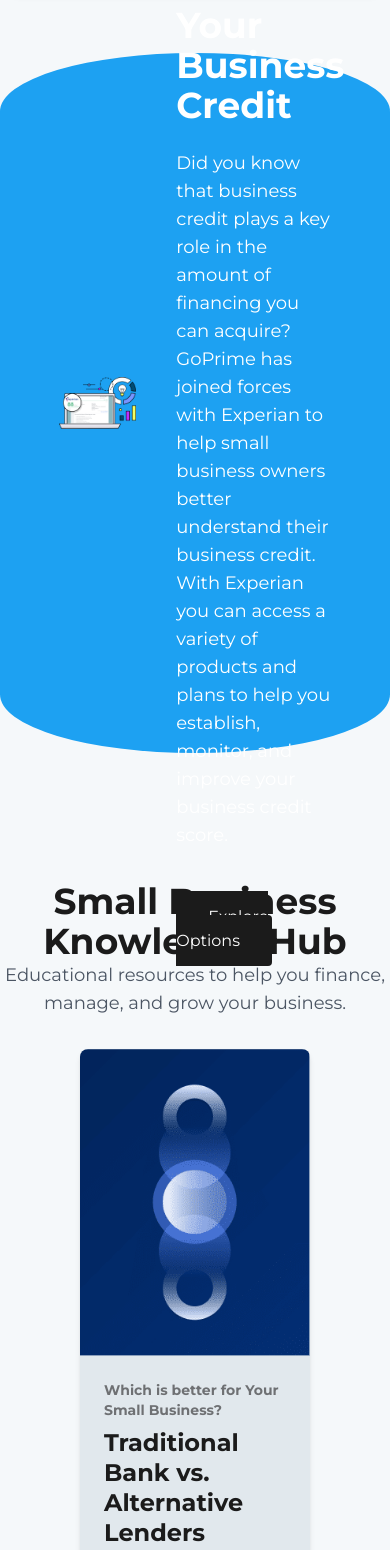
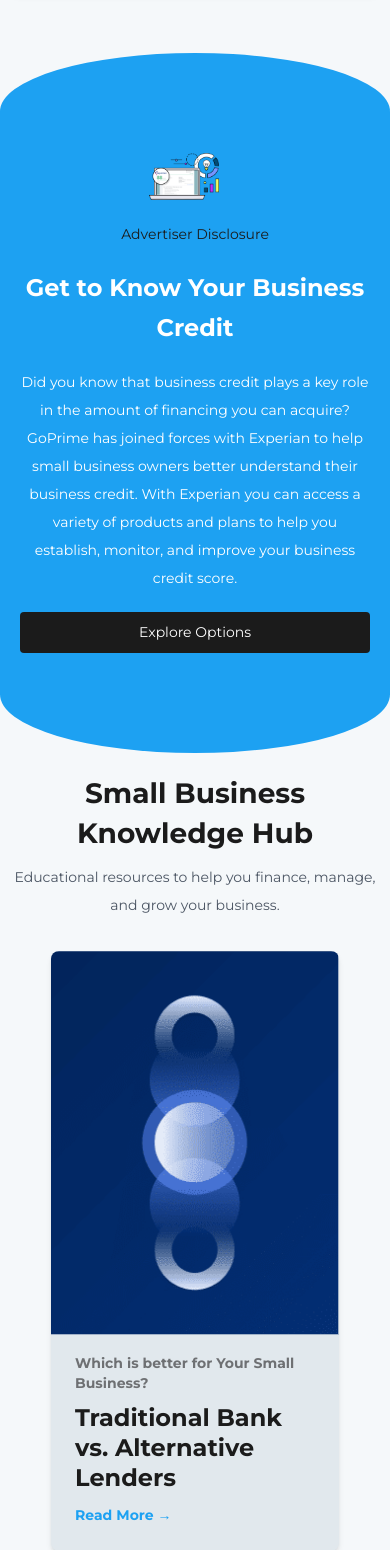
Before and after one commit to lilgionate/go-prime-advance, a React (Create React App) app in the folder client/: page / in a window 390 px wide. Shown: the part 6591-8141 px from the top of the page. Built offline with nearby package versions, Linux system fonts and the light colour scheme.

Commit message:
added mobile responsiveness

```diff
--- a/client/src/components/Assistance.css
+++ b/client/src/components/Assistance.css
@@ -0,0 +1,30 @@
+/* Responsive adjustments for small screens */
+@media (max-width: 640px) {
+    .assistance-section {
+      padding-top: 15px;
+      padding-bottom: 20px;
+      clip-path: none; /* Remove the ellipse clip-path for better visibility */
+    }
+
+    .assistance-section h2 {
+      font-size: 1.5rem; /* Adjust font size for headings */
+      margin-bottom: 15px; /* Adjust bottom margin */
+    }
+
+    .assistance-section .container {
+      margin-top: 20px;
+      margin-bottom: 20px;
+      padding: 0 15px;
+    }
+
+    .assistance-section .flex {
+      flex-direction: column;
+      gap: 10px; /* Adjust spacing between buttons */
+    }
+
+    .assistance-section a {
+      width: 100%; /* Make buttons full-width */
+      font-size: 1rem; /* Adjust button font size */
+      padding: 12px 20px; /* Adjust button padding */
+    }
+  }
--- a/client/src/components/Assistance.jsx
+++ b/client/src/components/Assistance.jsx
@@ -1,10 +1,11 @@
 import React from 'react';
+import './Assistance.css'; // Import the custom CSS
 
 const Assistance = () => {
   return (
     <div className='bg-[#F5F8FA]'>
       <section
-      className="relative bg-[#1DA1F2] text-[#F5F8FA] pt-20 pb-5 text-center"
+        className="assistance-section relative bg-[#1DA1F2] text-[#F5F8FA] pt-20 pb-5 text-center"
         style={{
           clipPath: 'ellipse(75% 100% at 50% 100%)', // Adjusted to create a curved border at the top
         }}
--- a/client/src/components/BusinessCredit.css
+++ b/client/src/components/BusinessCredit.css
@@ -5,3 +5,46 @@
     background: #1DA1F2; /* Adjust as necessary for your background color */
     border-radius: 694px / 208px;
   }
+
+  /* Responsive adjustments for small screens */
+@media (max-width: 640px) {
+  /* Adjust the section padding and flex direction for small screens */
+  .custom-oval {
+    flex-direction: column;
+    padding: 20px;
+    text-align: center; /* Center the text for better readability */
+  }
+
+  /* Ensure the image is centered and resized */
+  .custom-oval img {
+    margin-bottom: 20px;
+    width: 80%;
+    height: auto; /* Maintain aspect ratio */
+    max-width: 300px;
+    margin-left: 0;
+  }
+
+  /* Text container adjustments */
+  .custom-oval > div:nth-child(2) {
+    width: 100%;
+    text-align: center;
+  }
+
+  .custom-oval h2 {
+    font-size: 1.5rem; /* Reduce heading size */
+    margin-bottom: 20px;
+  }
+
+  .custom-oval p {
+    font-size: 0.875rem; /* Adjust paragraph size */
+    margin-bottom: 20px;
+  }
+
+  .custom-oval a {
+    font-size: 0.875rem; /* Adjust button text size */
+    padding: 10px 20px; /* Adjust button padding */
+    display: inline-block;
+    width: 100%; /* Make the button full-width */
+    text-align: center; /* Center the button text */
+  }
+}
--- /dev/null
+++ b/client/src/components/Footer.css
@@ -0,0 +1,91 @@
+/* Responsive adjustments for small screens */
+@media (max-width: 640px) {
+    .footer-container {
+      padding: 20px 10px;
+    }
+
+    /* Adjust grid layout for small screens */
+    .footer-grid {
+      grid-template-columns: 1fr; /* Single column layout */
+      gap: 20px; /* Add spacing between sections */
+    }
+
+    /* Center and adjust logo */
+    .footer-logo img {
+      margin-bottom: 20px;
+      margin-left: auto;
+      margin-right: auto;
+      display: block;
+      max-width: 200px; /* Adjust logo size */
+    }
+
+    /* Center newsletter form */
+    .newsletter-form {
+      margin-left: auto;
+      margin-right: auto;
+      max-width: 100%; /* Make form take full width */
+      padding: 20px;
+    }
+
+    /* Adjust text and button in the newsletter section */
+    .newsletter-form h3 {
+      text-align: center;
+      font-size: 1.25rem;
+      margin-bottom: 10px;
+    }
+
+    .newsletter-form input {
+      width: 100%;
+      font-size: 1rem;
+      padding: 10px;
+      margin-bottom: 10px;
+    }
+
+    .newsletter-form button {
+      width: 100%;
+      font-size: 1rem;
+      padding: 10px;
+    }
+
+    /* Adjust link sections for better spacing */
+    .footer-links {
+      text-align: center;
+      margin-left: 0;
+    }
+
+    .footer-links h3 {
+      font-size: 1.25rem;
+      margin-bottom: 10px;
+    }
+
+    .footer-links ul {
+      list-style: none;
+      padding: 0;
+    }
+
+    .footer-links li {
+      margin-bottom: 5px;
+    }
+
+     /* Social icons and copyright adjustments */
+  .social-icons {
+    margin-top: 20px;
+    flex-direction: column;
+  }
+
+  .footer-copyright {
+    text-align: center;
+    margin-bottom: 15px; /* Space between the text and icons */
+    font-size: 0.875rem; /* Smaller text size for small screens */
+  }
+
+  .social-icons .flex {
+    justify-content: center;
+    margin-top: 10px;
+  }
+
+  .social-icons .flex a {
+    font-size: 1.5rem; /* Slightly larger icons for small screens */
+    margin: 0 10px;
+  }
+  }
--- a/client/src/components/KnowledgeHub.css
+++ b/client/src/components/KnowledgeHub.css
@@ -0,0 +1,48 @@
+/* Responsive adjustments for small screens */
+@media (max-width: 640px) {
+    .knowledge-hub-section {
+      padding-top: 20px;
+    }
+
+    .knowledge-hub-title {
+      font-size: 1.75rem;
+      margin-bottom: 10px;
+    }
+
+    .knowledge-hub-description {
+      font-size: 0.875rem;
+      margin-bottom: 20px;
+    }
+
+    .knowledge-hub-grid {
+      display: grid;
+      grid-template-columns: 1fr;
+      gap: 20px;
+      padding: 0 15px;
+    }
+
+    .knowledge-hub-card {
+      width: 80%;
+      margin: 0 auto;
+    }
+
+    .knowledge-hub-card img {
+      height: auto;
+      max-width: 100%;
+      margin-bottom: 10px;
+    }
+
+    .knowledge-hub-card h3 {
+      font-size: 1.5rem;
+      margin-bottom: 10px;
+    }
+
+    .knowledge-hub-card p {
+      font-size: 0.875rem;
+      margin-bottom: 10px;
+    }
+
+    .knowledge-hub-card a {
+      font-size: 0.875rem;
+    }
+  }
--- a/client/src/components/KnowledgeHub.jsx
+++ b/client/src/components/KnowledgeHub.jsx
@@ -4,6 +4,7 @@ import Knowledge1 from '../assets/homepage-knowledge-1.webp';
 import Knowledge2 from '../assets/homepage-knowledge-2.jpg';
 import Knowledge3 from '../assets/homepage-knowledge-3.jpg';
 import Knowledge4 from '../assets/homepage-knowledge-4.jpg';
+import './KnowledgeHub.css'; // Import the custom CSS
 
 const resources = [
   {
@@ -34,14 +35,14 @@ const resources = [
 
 const KnowledgeHub = () => {
   return (
-    <section className="bg-[#F5F8FA] pt-32">
+    <section className="knowledge-hub-section bg-[#F5F8FA] pt-32">
       <div className="text-center mb-8">
-        <h2 className="text-4xl font-bold text-[#1b1b1b]">Small Business Knowledge Hub</h2>
-        <p className="text-lg text-gray-600">Educational resources to help you finance, manage, and grow your business.</p>
+        <h2 className="knowledge-hub-title text-4xl font-bold text-[#1b1b1b]">Small Business Knowledge Hub</h2>
+        <p className="knowledge-hub-description text-lg text-gray-600">Educational resources to help you finance, manage, and grow your business.</p>
       </div>
-      <div className="grid grid-cols-1 sm:grid-cols-2 md:grid-cols-4 gap-6 px-20">
+      <div className="knowledge-hub-grid grid grid-cols-1 sm:grid-cols-2 md:grid-cols-4 gap-6 px-20">
         {resources.map((resource, index) => (
-          <div key={index} className="bg-[#E1E8ED] rounded-lg shadow-md h-fit">
+          <div key={index} className="knowledge-hub-card bg-[#E1E8ED] rounded-lg shadow-md h-fit">
             <img
               src={resource.image}
               alt={resource.title}
--- a/client/src/components/Testimonials.css
+++ b/client/src/components/Testimonials.css
@@ -38,11 +38,11 @@
 
   /* Move buttons closer to the edges of the screen */
   .swiper-button-next {
-    right: -10px; /* Adjust to move button closer to the edge */
+    right: -5px; /* Adjust to move button closer to the edge */
   }
 
   .swiper-button-prev {
-    left: -10px; /* Adjust to move button closer to the edge */
+    left: -5px; /* Adjust to move button closer to the edge */
   }
 
   /* Adjust the spacing around the bullets */
@@ -54,3 +54,54 @@
   .swiper-slide > div {
     padding-bottom: 40px; /* Add extra padding at the bottom of each review */
   }
+
+  /* Responsive adjustments for small screens */
+@media (max-width: 640px) {
+  .testimonial-text-section {
+    padding: 0 40px; /* Add padding around the text section */
+  }
+
+  .testimonial-text-section h2 {
+    font-size: 1.5rem; /* Adjust heading size for small screens */
+    margin-bottom: 10px; /* Reduce bottom margin */
+  }
+
+  .testimonial-text-section p {
+    font-size: 0.85rem; /* Adjust paragraph size for small screens */
+    margin-bottom: 20px; /* Adjust bottom margin */
+  }
+
+  .testimonial-container {
+    padding: 15px 20px;
+    font-size: 0.875rem;
+    width: 80%;
+    margin: 0 auto;
+  }
+
+  .testimonial-container svg {
+    width: 20px;
+    height: 20px;
+  }
+
+  .testimonial-container p {
+    margin-bottom: 10px;
+  }
+
+  .swiper-slide {
+    width: 100% !important; /* Ensure each slide takes up the full width */
+  }
+
+  .swiper-container {
+    padding-left: 10px;
+    padding-right: 10px;
+  }
+
+  /* Adjustments for text sizes */
+  .testimonial-container .font-semibold {
+    font-size: 1rem;
+  }
+
+  .testimonial-container .text-sm {
+    font-size: 0.75rem;
+  }
+}
--- a/client/src/components/Testimonials.jsx
+++ b/client/src/components/Testimonials.jsx
@@ -48,7 +48,7 @@ const testimonials = [
 const Testimonials = () => {
   return (
     <section className="bg-[#F5F8FA] py-10 pt-32">
-      <div className="text-center mb-8">
+      <div className="testimonial-text-section text-center mb-8">
         <h2 className="text-4xl font-bold">In Their Own Words</h2>
         <p className="text-lg text-gray-600">Hear what GoPrime clients have to say about their unique financing journeys.</p>
       </div>
@@ -60,6 +60,20 @@ const Testimonials = () => {
         autoplay={{ delay: 5000 }}
         pagination={{ clickable: true }}
         loop={true}
+        breakpoints={{
+          640: {
+            slidesPerView: 1, // 1 slide per view on small screens
+            spaceBetween: 20, // Smaller space between slides
+          },
+          768: {
+            slidesPerView: 2, // 2 slides per view on medium screens
+            spaceBetween: 30,
+          },
+          1024: {
+            slidesPerView: 3, // 3 slides per view on large screens
+            spaceBetween: 40,
+          },
+        }}
         className="max-w-7xl mx-auto"
       >
         {testimonials.map((testimonial, index) => (
```
Also changed, not shown: client/src/components/Footer.jsx (+8 -7 lines). Lines whose indentation alone changed are shown as unchanged.
